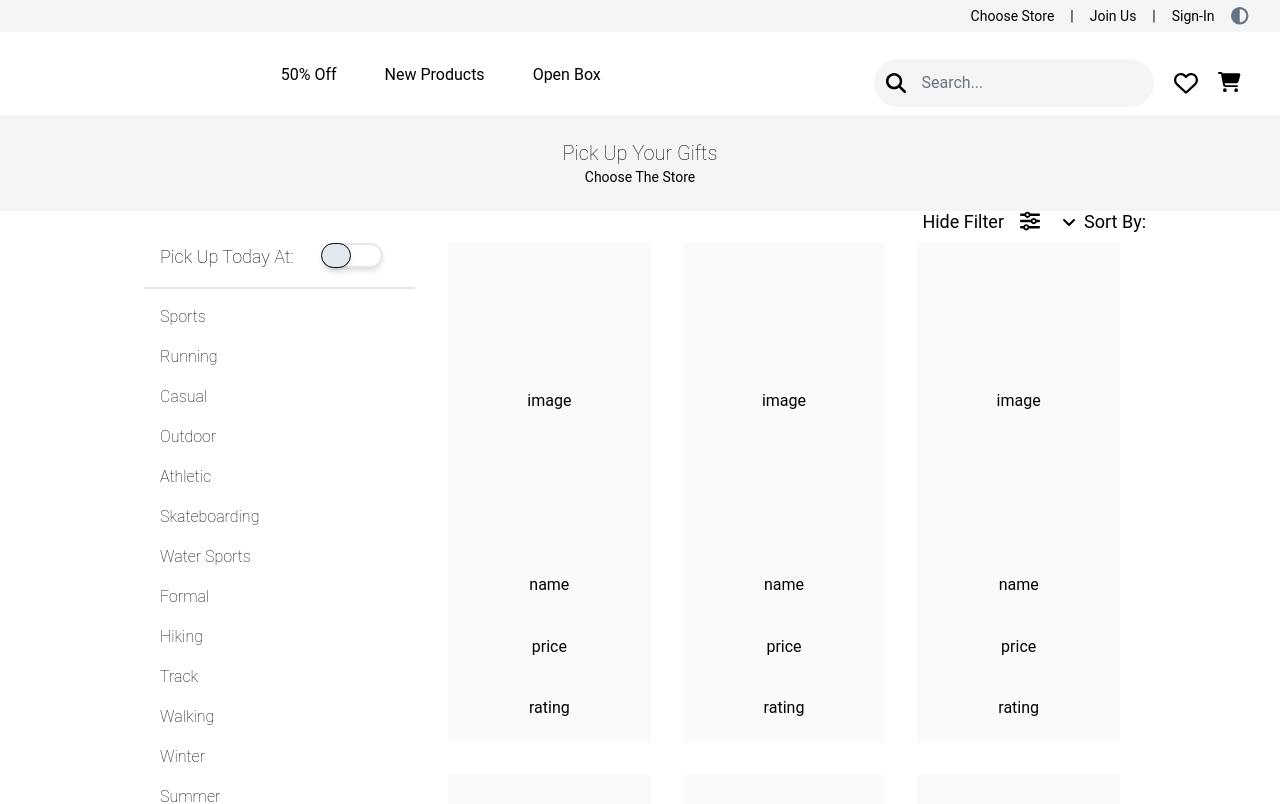
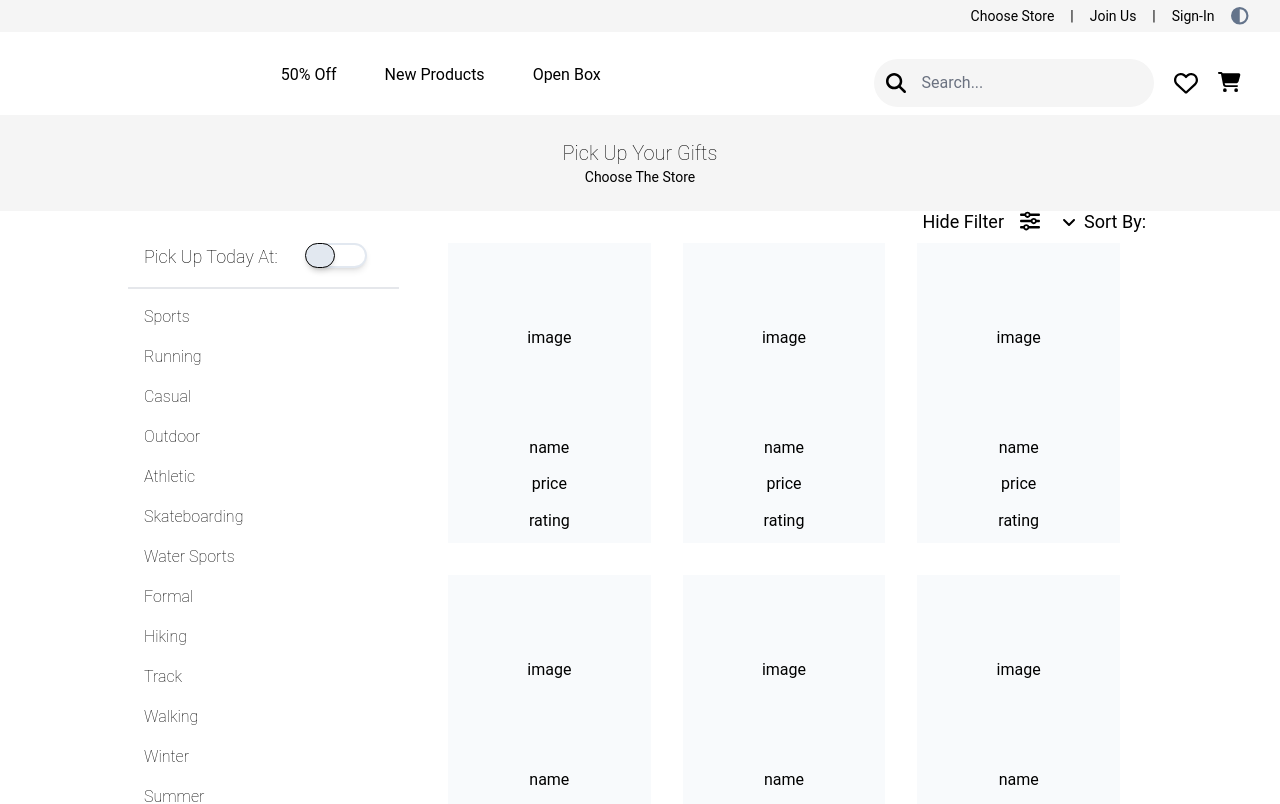
Before and after one commit to mSharifHub/e-commerce, a React (Create React App) app: page / in a window 1280 px wide. Shown: the top 804 px of the page. Built offline with nearby package versions, Linux system fonts and the light colour scheme.

Commit message:
#1.7 Home Layout: Added tailwid media query to manipulate the size of Product Component to respond to screen change

```diff
--- a/src/components/filter/Filter.jsx
+++ b/src/components/filter/Filter.jsx
@@ -17,7 +17,7 @@ export function Filter() {
   const { state } = useFilter();
 
   return (
-    <div className="flex flex-col  px-4   ">
+    <div className="flex flex-col ">
       {/* availability container filter */}
       <div className="flex relative flex-col ">
         <AvailabilityComponent />
--- a/src/components/gridDisplay/GridDisplay.jsx
+++ b/src/components/gridDisplay/GridDisplay.jsx
@@ -21,10 +21,7 @@ export function GridDisplay() {
   };
 
   return (
-    <div
-      className={`grid grid-cols-3 transiton-all duration-500 ease-out  gap-8
-      }`}
-    >
+    <div className="grid  transiton-all duration-500 ease-out  grid-cols-1 gap-8 lg:grid-cols-2  xl:grid-cols-3 ">
       {products.map((product) => (
         <React.Fragment key={product.id}>
           <div className="flex justify-center items-center">
--- a/src/components/pages/Home.jsx
+++ b/src/components/pages/Home.jsx
@@ -1,6 +1,6 @@
 /* eslint-disable jsx-a11y/no-static-element-interactions */
 /* eslint-disable jsx-a11y/click-events-have-key-events */
-import { useEffect, useState } from "react";
+import { useState } from "react";
 import { Filter } from "../filter/Filter";
 import { useFilter } from "../../providers/contexts/filterContext";
 import { GridDisplay } from "../gridDisplay/GridDisplay";
@@ -10,6 +10,7 @@ import { reusePort } from "../../helpers/ModalHelpers/reusePort";
 export function Home() {
   const [isFilterVisible, setIsFilterVisible] = useState(true);
   const [sortModalVisible, setsortModalVisible] = useState(false);
+
   const { state } = useFilter();
   const toggle = (e) => {
     if (e) {
@@ -22,8 +23,6 @@ export function Home() {
   const sortByModal = () => {
     setsortModalVisible((prev) => !prev);
   };
-
-  const filterWidth = isFilterVisible ? "w-72 " : "w-0 ";
 
   return (
     <>
@@ -41,16 +40,18 @@ export function Home() {
       )}
 
       {/* main home container */}
-      <div className="min-w-screen  flex transition-all duration-500 ease-in-out mx-0 md:mx-[5%] lg:mx-[10%]">
-        <div className="w-full h-screen flex flex-row  my-8 ">
+      <div className="min-w-screen  flex transition-all duration-500 ease-in-out mx-0   xl:mx-[10%]">
+        <div className="w-full h-screen flex flex-row  justify-between my-8  overflow-hidden">
           {/* filter component */}
           <div
-            className={` hidden sm:flex  flex-initial  ${filterWidth}  transition-all duration-700 ease-in-out  overflow-hidden overflow-y-auto scroll-smooth `}
+            className={` ${
+              isFilterVisible ? "w-72" : "w-0"
+            }  hidden md:flex  flex-initial   transition-all duration-700 ease-in-out  overflow-hidden overflow-y-auto scroll-smooth `}
           >
             <Filter />
           </div>
           {/* Grid Display of Products */}
-          <div className="flex-1 mx-8 overflow-y-auto scroll-smooth scrollbar-hide">
+          <div className="flex-1 mx-8 overflow-y-auto scroll-smooth scrollbar-hide transition-all duration-500 ease-out  whitespace-nowrap ">
             <GridDisplay />
           </div>
         </div>
--- a/src/components/products/Product.jsx
+++ b/src/components/products/Product.jsx
@@ -1,6 +1,6 @@
 export default function Product() {
   return (
-    <div className="grid  bg-slate-50 w-[500px] h-[500px]  cursor-pointer">
+    <div className="grid  bg-slate-50 transition-all duration-500 ease-out  cursor-pointer h-[400px] w-[400px] xl:h-[300px]   2xl:h-[400px] ">
       <div className="grid grid-rows-[1fr_0.2fr_0.2fr_0.2fr] m-1 ">
         <div className=" flex justify-center items-center ">image</div>
         <div className=" flex justify-center items-center ">name</div>
```
Also changed, not shown: src/styles/main.css (line endings or trailing spaces).
